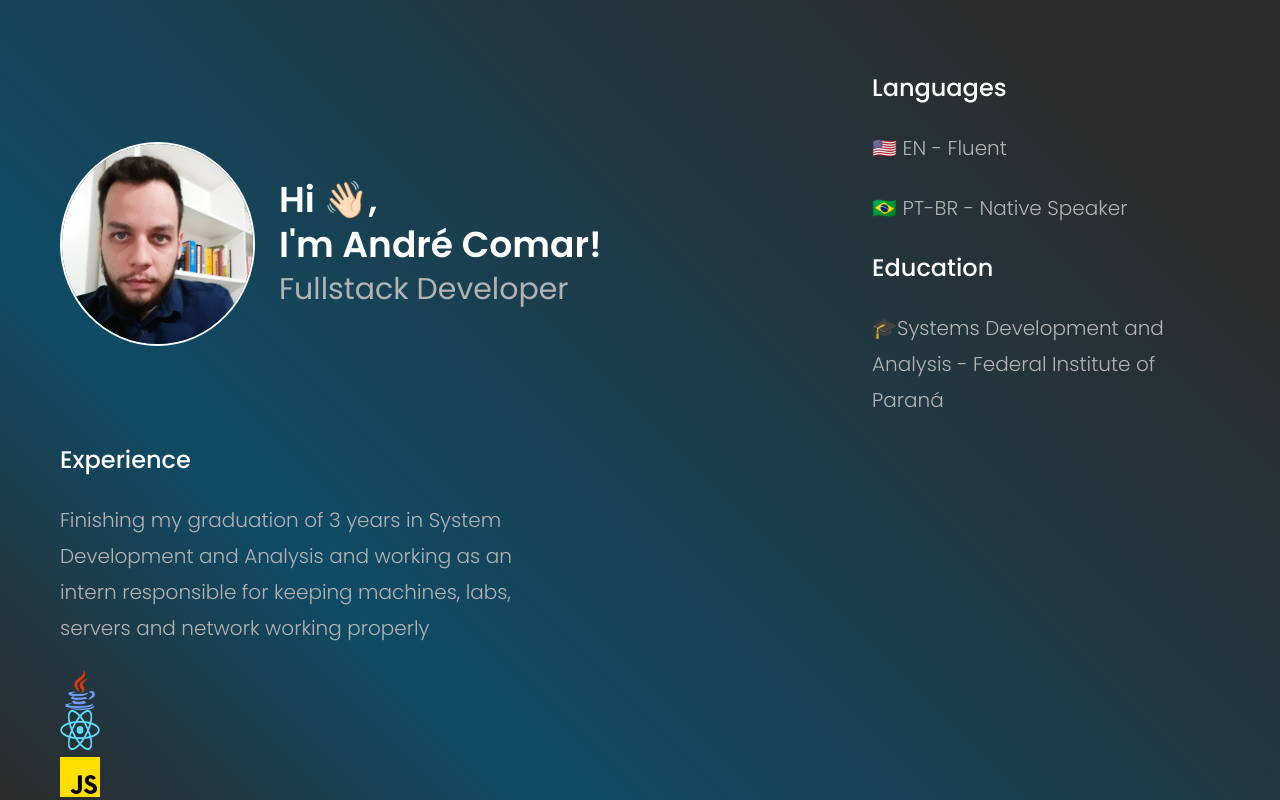
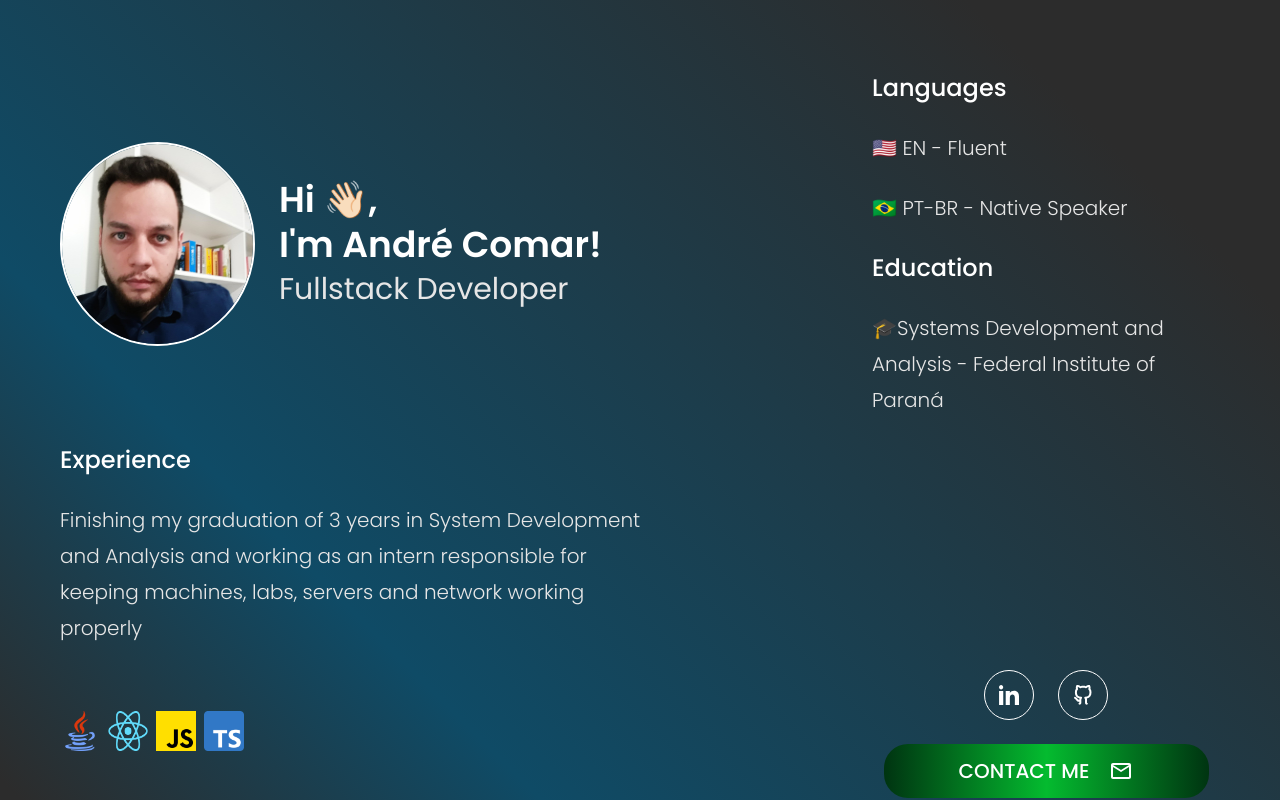
Before and after one commit to AndreHenriq/my-portfolio, a Next.js app: page / in a window 1280 px wide. Built offline with nearby package versions, Linux system fonts and the light colour scheme.

Commit message:
fix: component experience-tech

```diff
--- /dev/null
+++ b/src/app/components/experience/experience-tech.scss
@@ -0,0 +1,9 @@
+.experience-tech {
+    display: flex;
+    flex-direction: row;
+    justify-content: center;
+    align-items: center;
+    gap: 8px;
+
+    grid-area: experience-tech;
+}
--- /dev/null
+++ b/src/app/components/experience/experience-tech.tsx
@@ -0,0 +1,13 @@
+import Image from "next/image"
+import "./experience-tech.scss"
+
+export function ExperienceTech(){
+    return(
+        <div className="experience-tech">
+        <div><Image src="/java.png" alt="Java Logo" width={40} height={40} priority /></div>
+        <div><Image src="/react.png" alt="React Logo" width={40} height={40} priority /></div>
+        <div><Image src="/js.png" alt="JavaScript Logo" width={40} height={40} priority /></div>
+        <div><Image src="/ts.png" alt="TypeScript Logo" width={40} height={40} priority /></div>
+        </div>
+    )
+}
--- a/src/app/components/experience/experience.scss
+++ b/src/app/components/experience/experience.scss
@@ -2,7 +2,7 @@
     display: flex;
     flex-direction: column;
     align-items: center;
-    max-width: 500px;
+    max-width: 600px;
 
     gap: 24px;
 
@@ -16,14 +16,6 @@
         text-align: center;
     }
 
-    .experience-time {
-        display: flex;
-        align-items: center;
-        justify-content: center;
-        flex-direction: column;
-        gap: 8px;
-    }
-
     @media (min-width: 768px) {
         align-items: flex-start;
 
--- a/src/app/components/experience/experience.tsx
+++ b/src/app/components/experience/experience.tsx
@@ -1,4 +1,4 @@
-import Image from "next/image"
+
 
 import "./experience.scss"
 import { SectionTitle } from "../sectionTitle/section-title"
@@ -11,15 +11,6 @@ export function Experience(){
             Finishing my graduation of 3 years in System Development and Analysis and working as an intern
             responsible for keeping machines, labs, servers and network working properly
         </p>
-        <div className="experience-time">
-            <div>
-                <div className="infos"><Image src="/java.png" alt="Java Logo" width={40} height={40} priority /></div>
-                <div><Image src="/react.png" alt="React Logo" width={40} height={40} priority /></div>
-                <div><Image src="/js.png" alt="JS Logo" width={40} height={40} priority /></div>
-                <div><Image src="/ts.png" alt="ts Logo" width={40} height={40} priority /></div>
-            </div>
-
-        </div>
       </div>
     )
 }
--- a/src/app/globals.scss
+++ b/src/app/globals.scss
@@ -1,6 +1,6 @@
 :root {
   --text-primary: white;
-  --text-secondary: #B3B3B3;
+  --text-secondary: #e6e6e6;
   --bg-primary: #2c2c2c;
 
 }
--- a/src/app/page.tsx
+++ b/src/app/page.tsx
@@ -1,4 +1,5 @@
 import { Experience } from './components/experience/experience'
+import { ExperienceTech } from './components/experience/experience-tech'
 import Header from './components/header/header'
 import { EmailIcon } from './components/icons/email-icon'
 import{Info} from './components/information/information'
@@ -10,6 +11,7 @@ export default function Home() {
     <main className='container'>
       <Header/>
       <Experience/>
+      <ExperienceTech/>
       <Info/>
       <div className='buttons'>
         <SocialBtns/>
--- a/src/app/styles/home.scss
+++ b/src/app/styles/home.scss
@@ -8,7 +8,7 @@
     'header'
     'buttons'
     'experience'
-    'tech'
+    'experience-tech'
     'info';
 
     .buttons{
@@ -57,6 +57,6 @@
         grid-template-areas:
         "header info"
         "experience empty-1"
-        "empty-2 buttons";
+        "experience-tech buttons";
     }
 }
```
